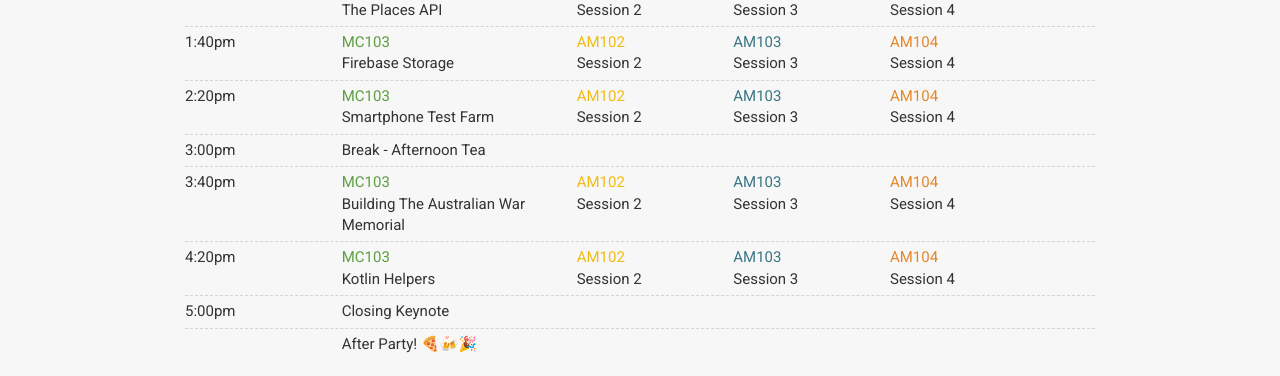
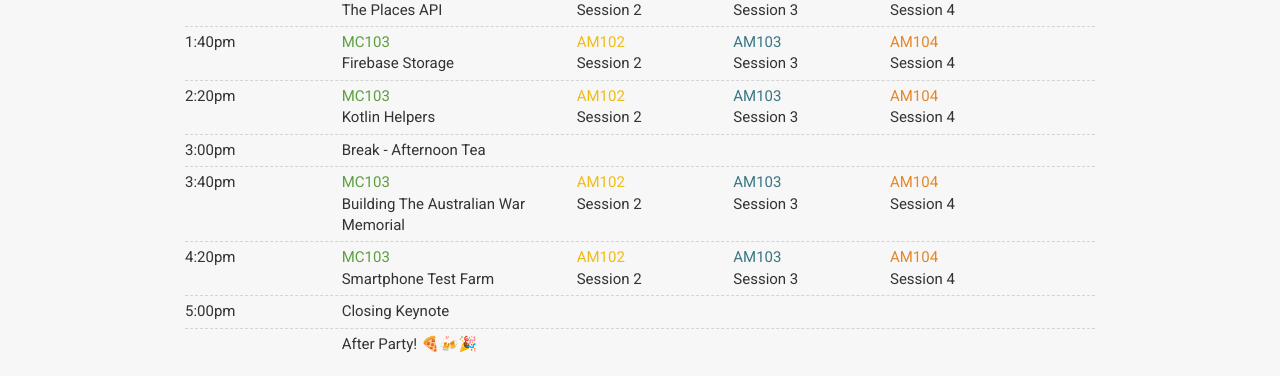
Before and after one commit to MostafaGazar/MostafaGazar.github.io, a Jekyll site: the page built from index.html, in a window 1280 px wide and 900 px high, scrolled down 2405 px. Shown: the part 152-528 px from the top of the window. Built offline with Jekyll 4.4.1, drawn with Linux system fonts in a browser that asks for light colours; some web fonts are replaced.

Commit message:
Session update

```diff
--- a/_includes/sessions.html
+++ b/_includes/sessions.html
@@ -189,7 +189,7 @@
                     <div class="col col-xs-3">
                           <span>
                               <div class="event-venue-1">MC103</div>
-                              <div class="event-name">Smartphone Test Farm</div>
+                              <div class="event-name">Kotlin Helpers</div>
                               <!-- <div class="speaker-name"></div> -->
                           </span>
                     </div>
@@ -266,7 +266,7 @@
                     <div class="col col-xs-3">
                           <span>
                               <div class="event-venue-1">MC103</div>
-                              <div class="event-name">Kotlin Helpers</div>
+                              <div class="event-name">Smartphone Test Farm</div>
                               <!-- <div class="speaker-name"></div> -->
                           </span>
                     </div>
```
Also changed, not shown: 1 other file.
